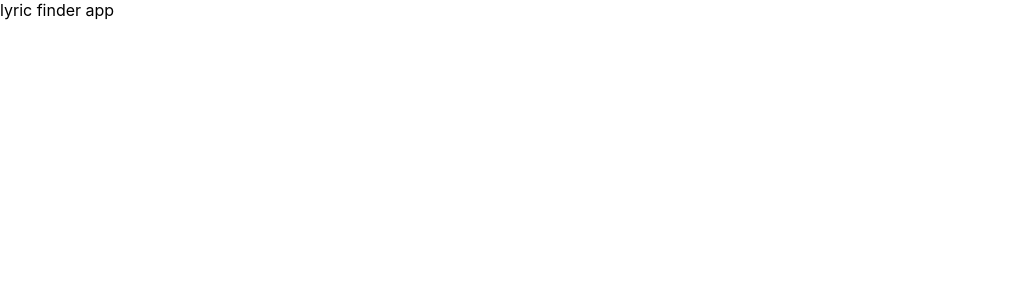
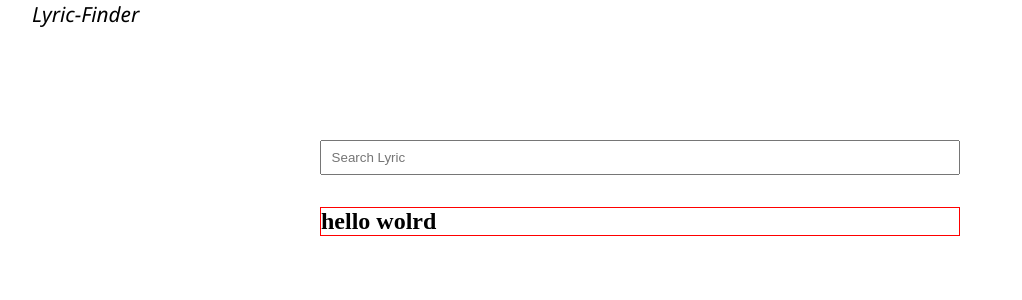
Before and after one commit to juliusfaj/shopping-website, a React (Create React App) app: page / in a window 1280 px wide. Shown: the top 300 px of the page, without its empty margins (0-1022 px from the left). Built offline with nearby package versions, Linux system fonts and the light colour scheme; no server answers.

Commit message:
code update

```diff
--- a/src/App.js
+++ b/src/App.js
@@ -1,5 +1,38 @@
+import { useGlobalContext } from "./context";
+import Result from "./result";
+
 function App() {
-  return <div className="App">lyric finder app</div>;
+  const { search, setSearch } = useGlobalContext();
+
+  return (
+    <section className="container">
+      <div className="title">
+        <p>lyric-finder</p>
+      </div>
+      <div className="form-container">
+        <form
+          className="form"
+          onSubmit={(e) => {
+            e.preventDefault();
+            setSearch("");
+          }}
+        >
+          <input
+            type="search"
+            name="search"
+            id=""
+            value={search}
+            onChange={(e) => setSearch(e.target.value)}
+            placeholder="search lyric"
+          />
+        </form>
+      </div>
+
+      <div className="result-container">
+        <Result />
+      </div>
+    </section>
+  );
 }
 
 export default App;
--- /dev/null
+++ b/src/context.js
@@ -0,0 +1,55 @@
+import React from "react";
+import { useContext, useState, useEffect } from "react";
+
+const AppContext = React.createContext();
+
+const AppProvider = ({ children }) => {
+  //for getting the track
+  const [searchData, setSearchData] = useState([]);
+  const [search, setSearch] = useState("");
+  const [isLoading, setIsLoading] = useState(false);
+
+  const options = {
+    method: "GET",
+    headers: {
+      "X-RapidAPI-Key": "c830865482mshad14dc47e9ab6cdp129804jsn836f7ea3e592",
+      "X-RapidAPI-Host": "spotify23.p.rapidapi.com",
+    },
+  };
+
+  const getData = () => {
+    setIsLoading(true);
+    fetch(
+      `https://spotify23.p.rapidapi.com/search/?q=${search}type=tracks&offset=0&limit=10&numberOfTopResults=5`,
+      options
+    )
+      .then((response) => response.json())
+      .then((response) => {
+        const { tracks } = response;
+        const { items } = tracks;
+
+        setSearchData(items);
+        setIsLoading(false);
+      })
+      .catch((err) => {
+        setSearchData({});
+        setIsLoading(false);
+      });
+  };
+
+  useEffect(() => {
+    getData();
+  }, [search]);
+
+  return (
+    <AppContext.Provider value={{ search, setSearch, isLoading, searchData }}>
+      {children}
+    </AppContext.Provider>
+  );
+};
+
+export const useGlobalContext = () => {
+  return useContext(AppContext);
+};
+
+export { AppContext, AppProvider };
--- a/src/index.css
+++ b/src/index.css
@@ -1,13 +1,71 @@
-body {
+* {
   margin: 0;
-  font-family: -apple-system, BlinkMacSystemFont, 'Segoe UI', 'Roboto', 'Oxygen',
-    'Ubuntu', 'Cantarell', 'Fira Sans', 'Droid Sans', 'Helvetica Neue',
-    sans-serif;
-  -webkit-font-smoothing: antialiased;
-  -moz-osx-font-smoothing: grayscale;
+  padding: 0;
+  box-sizing: border-box;
 }
 
-code {
-  font-family: source-code-pro, Menlo, Monaco, Consolas, 'Courier New',
-    monospace;
+.loader {
+  border: 16px solid #f3f3f3; /* Light grey */
+  border-top: 16px solid #3498db; /* Blue */
+  border-radius: 50%;
+  width: 120px;
+  height: 120px;
+  animation: spin 2s linear infinite;
+
+  /* margin: 10rem auto; */
 }
+
+@keyframes spin {
+  0% {
+    transform: rotate(0deg);
+  }
+  100% {
+    transform: rotate(360deg);
+  }
+}
+
+.container {
+  /* border: 1px solid red; */
+  /* width: 100vw; */
+  padding: 0 2rem;
+}
+
+.title p {
+  text-transform: capitalize;
+  font-size: 1.3rem;
+  font-style: italic;
+  font-family: "Segoe UI", Tahoma, Geneva, Verdana, sans-serif;
+}
+
+.form-container {
+  margin-top: 7rem;
+}
+
+.form-container .form {
+  display: flex;
+  justify-content: center;
+  align-items: center;
+  margin: 0 auto;
+  max-width: 40rem;
+}
+
+.form-container .form input {
+  padding: 0.5rem 0.6rem;
+  width: 100%;
+  text-transform: capitalize;
+  cursor: pointer;
+}
+.result-container {
+  border: 1px solid red;
+
+  max-width: 40rem;
+  margin: 2rem auto 0 auto;
+}
+
+.loading-container {
+  display: flex;
+  justify-content: center;
+  align-items: center;
+  height: 70vh;
+  border: 1px solid blue;
+}
--- a/src/index.js
+++ b/src/index.js
@@ -2,10 +2,13 @@ import React from "react";
 import ReactDOM from "react-dom/client";
 import "./index.css";
 import App from "./App";
+import { AppProvider } from "./context";
 
 const root = ReactDOM.createRoot(document.getElementById("root"));
 root.render(
   <React.StrictMode>
-    <App />
+    <AppProvider>
+      <App />
+    </AppProvider>
   </React.StrictMode>
 );
--- /dev/null
+++ b/src/loading.js
@@ -0,0 +1,7 @@
+import React from "react";
+
+const Loading = () => {
+  return <div className="loader"></div>;
+};
+
+export default Loading;
--- /dev/null
+++ b/src/result.js
@@ -0,0 +1,18 @@
+import Loading from "./loading";
+import { useGlobalContext } from "./context";
+
+const Result = () => {
+  const { isLoading, searchData } = useGlobalContext();
+
+  if (isLoading) {
+    return (
+      <div className="loading-container">
+        <Loading />;
+      </div>
+    );
+  } else {
+    return <h1>hello wolrd</h1>;
+  }
+};
+
+export default Result;
```
